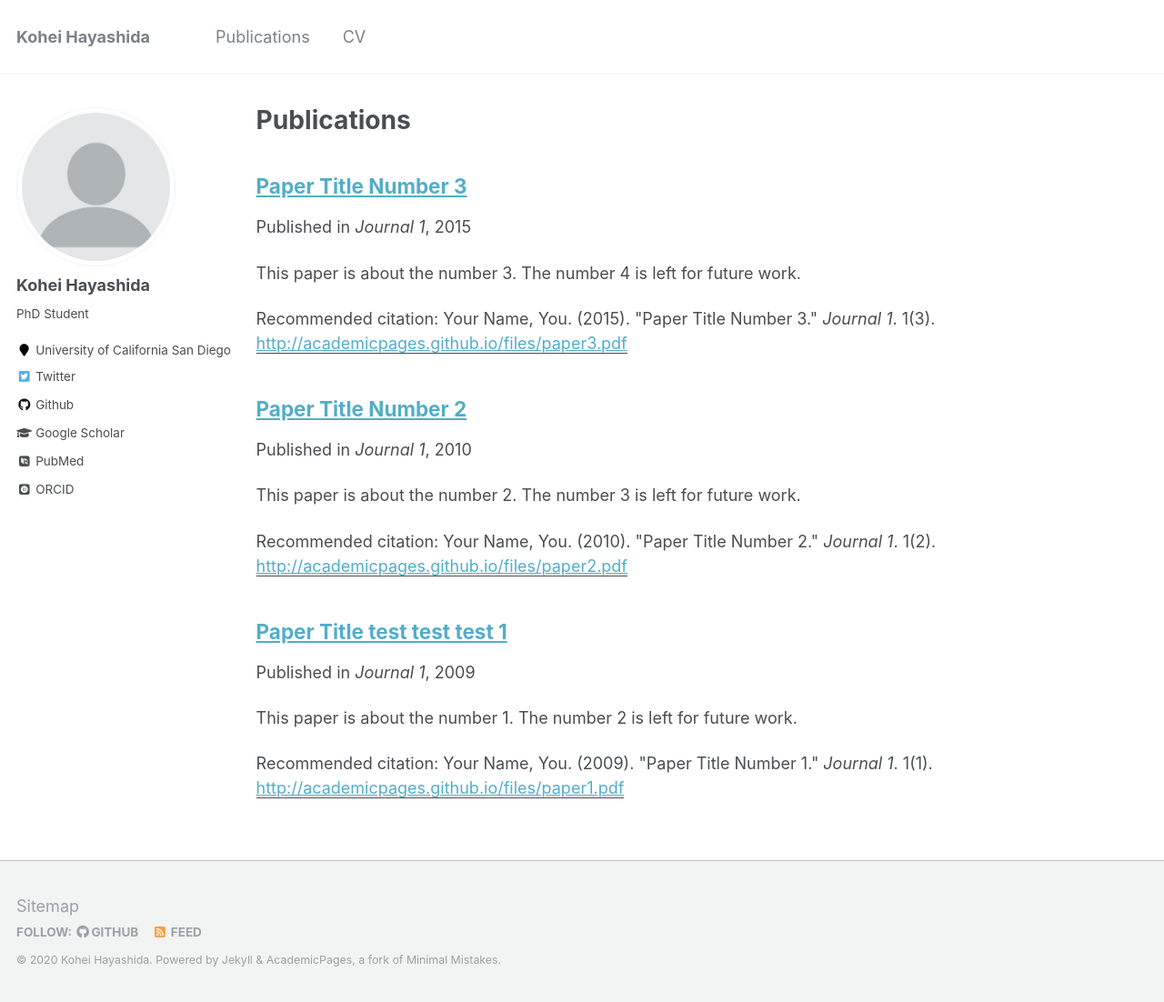
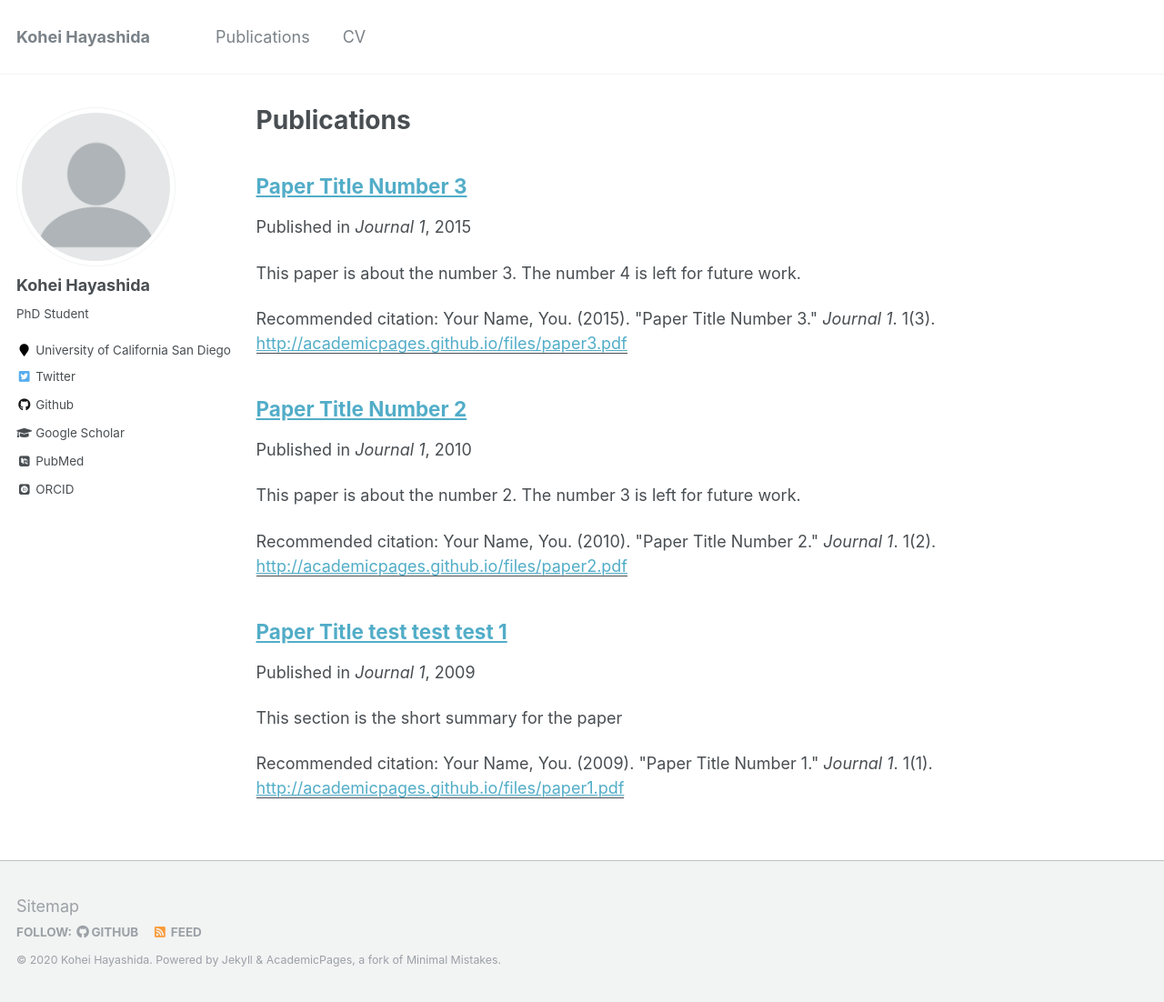
Before and after one commit to doralindaaaa/doralindaaaa.github.io, a Jekyll site: the page built from _pages/publications.md, in a window 1280 px wide and 1102 px high. Shown: the whole window at 91% size. Built offline with Jekyll 4.4.1, drawn with Linux system fonts in a browser that asks for light colours; some web fonts are replaced.

Commit message:
changed short summary in pub

```diff
--- a/_publications/2009-10-01-paper-title-number-1.md
+++ b/_publications/2009-10-01-paper-title-number-1.md
@@ -2,7 +2,7 @@
 title: "Paper Title test test test 1"
 collection: publications
 permalink: /publication/2009-10-01-paper-title-number-1
-excerpt: 'This paper is about the number 1. The number 2 is left for future work.'
+excerpt: 'This section is the short summary for the paper'
 date: 2009-10-01
 venue: 'Journal 1'
 paperurl: 'http://academicpages.github.io/files/paper1.pdf'
```
